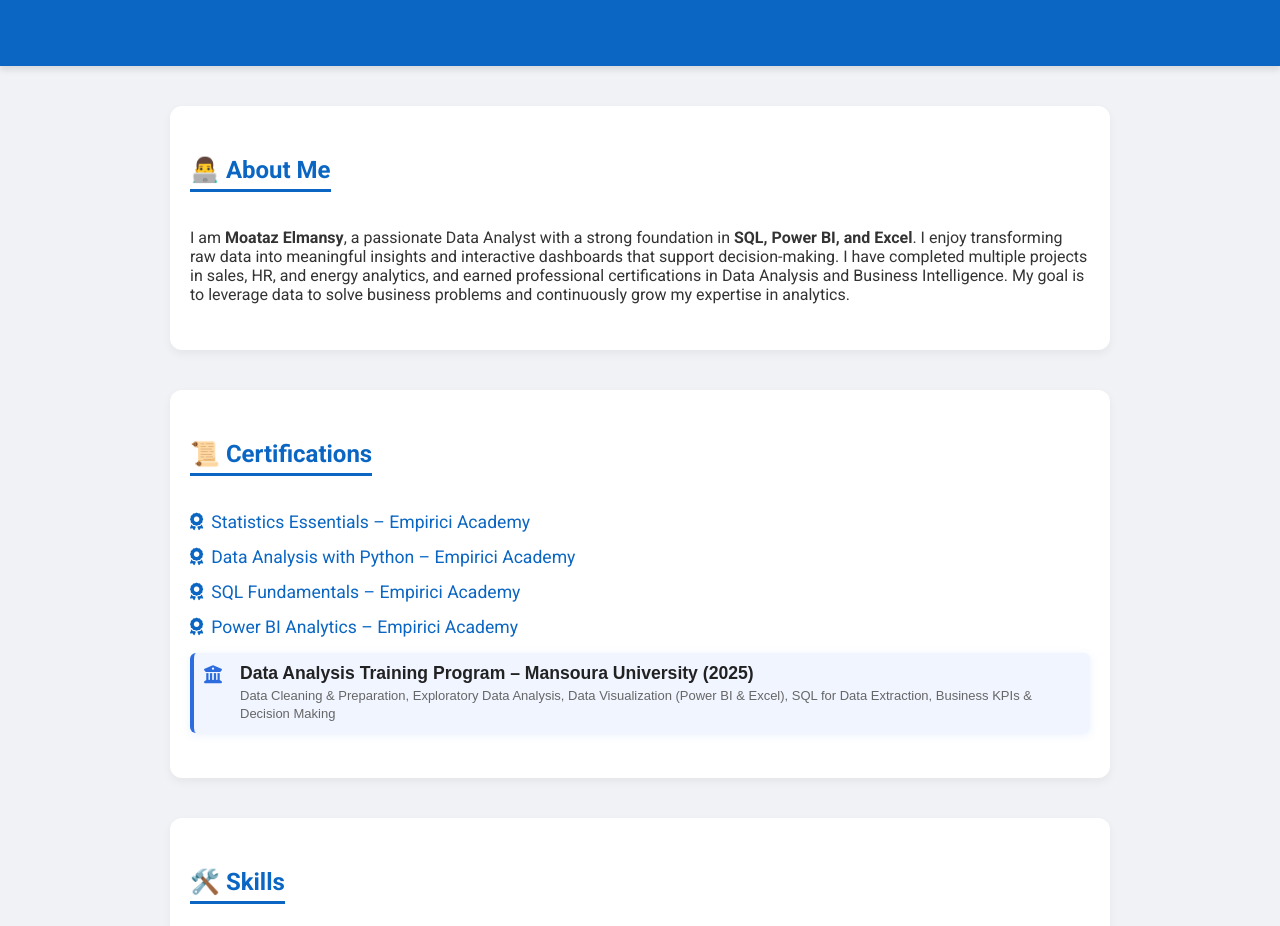
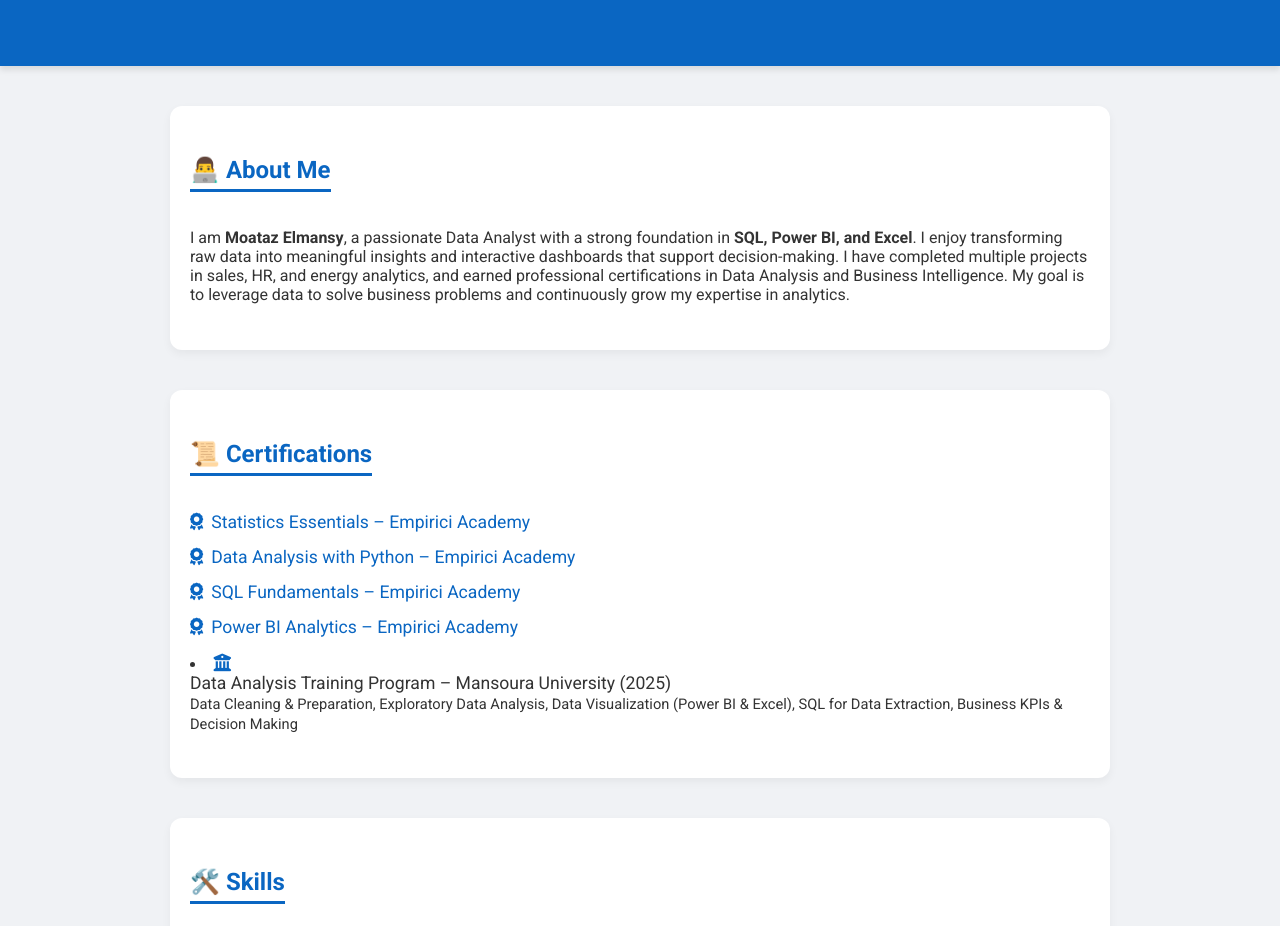
Before and after one commit to moataz-n-elmansy/moataz-n-elmansy, a plain HTML site: page index.html in a window 1280 px wide. Shown: the part 139-1065 px from the top of the page. Drawn offline with Linux system fonts and the light colour scheme.

Commit message:
Update index.html

```diff
--- a/index.html
+++ b/index.html
@@ -125,38 +125,7 @@
   </div>
 </li>
 
-<style>
-  .mansoura {
-    display: flex;
-    gap: 10px;
-    align-items: flex-start;
-    padding: 10px;
-    border-radius: 6px;
-    background: #f0f5ff;
-    border-left: 4px solid #2d6cdf;
-    font-family: Arial, sans-serif;
-    box-shadow: 0 2px 8px rgba(45,108,223,0.1);
-  }
 
-  .mansoura .icon {
-    color: #2d6cdf;
-    font-size: 18px;
-    margin-top: 3px;
-  }
-
-  .mansoura .meta {
-    font-weight: 600;
-    color: #222;
-  }
-
-  .mansoura small {
-    display: block;
-    color: #666;
-    font-size: 13px;
-    margin-top: 3px;
-    line-height: 1.4;
-  }
-</style>
 
 
 </section>
```
